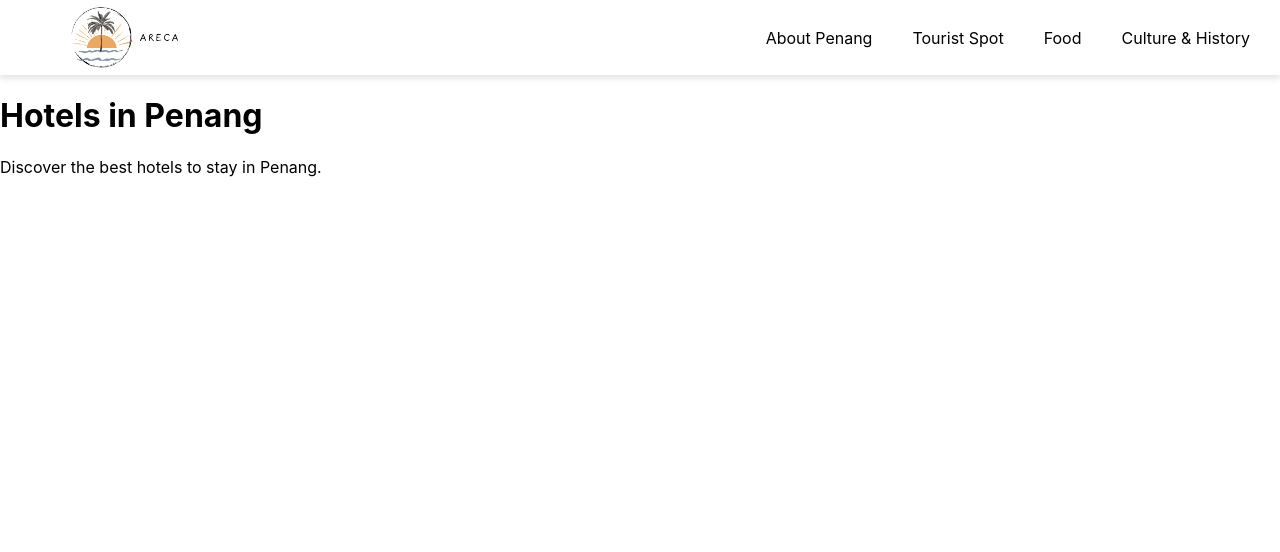
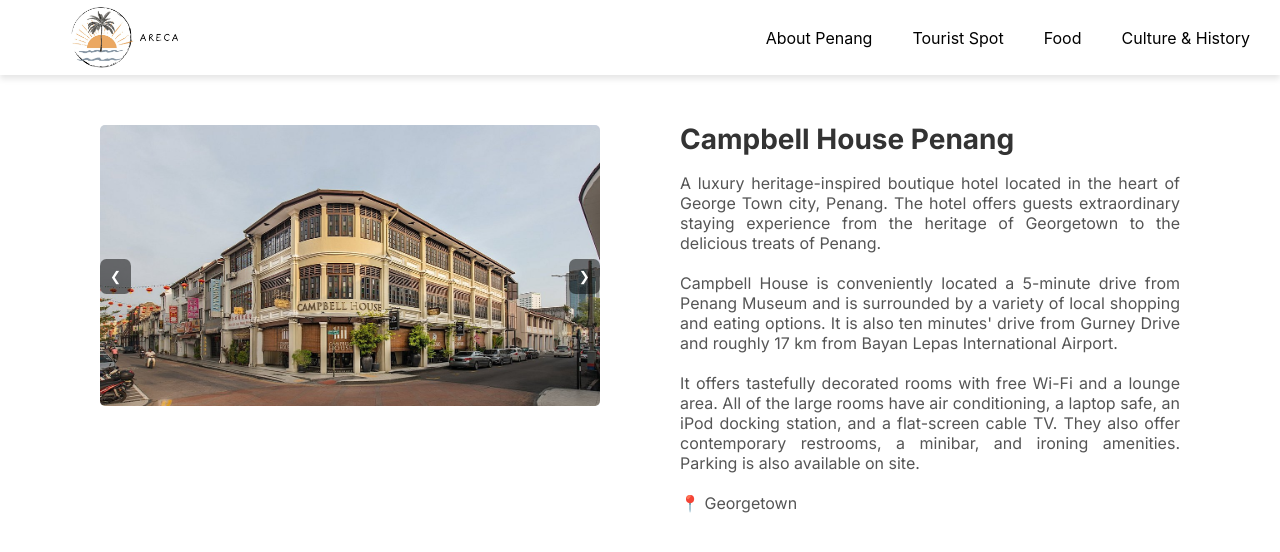
Before and after one commit to needydevil/Penang, a React (Create React App) app: page /hotels in a window 1280 px wide. Shown: the top 552 px of the page. Built offline with nearby package versions, Linux system fonts and the light colour scheme.

Commit message:
ADD ImageCarousel2 as a new component, ADJUSTing about-page carousel function, ADDing hotel page Campbell House content

```diff
--- /dev/null
+++ b/src/components/ImageCarousel2.css
@@ -0,0 +1,37 @@
+.carousel-container {
+    position: relative;
+    /* Makes the container the reference point for absolute positioning */
+    display: inline-block;
+    /* Ensures the container wraps the image and buttons */
+}
+
+.carousel-container img {
+    display: block;
+    max-width: 100%;
+    height: auto;
+}
+
+.carousel-button {
+    position: absolute;
+    top: 50%;
+    transform: translateY(-20%);
+    background-color: rgba(0, 0, 0, 0.5);
+    color: white;
+    border: none;
+    border-radius: 20%;
+    padding: 10px;
+    cursor: pointer;
+    z-index: 2;
+}
+
+.carousel-button.prev {
+    left: 0px;
+}
+
+.carousel-button.next {
+    right: 0px;
+}
+
+.carousel-button:hover {
+    background-color: rgba(0, 0, 0, 0.7);
+}
--- /dev/null
+++ b/src/components/ImageCarousel2.js
@@ -0,0 +1,36 @@
+//without image caption
+import React, { useState } from 'react';
+import './ImageCarousel2.css';
+
+const ImageCarousel2 = ({ images }) => {
+    const [currentIndex, setCurrentIndex] = useState(0);
+
+    const prevImage = () => {
+        setCurrentIndex((prevIndex) =>
+            prevIndex === 0 ? images.length - 1 : prevIndex - 1
+        );
+    };
+
+    const nextImage = () => {
+        setCurrentIndex((prevIndex) =>
+            prevIndex === images.length - 1 ? 0 : prevIndex + 1
+        );
+    };
+
+    return (
+        <div className="carousel-container">
+            <img
+                src={images[currentIndex].src}
+                alt={images[currentIndex].alt}
+            />
+            <button className="carousel-button prev" onClick={prevImage}>
+                &#10094;
+            </button>
+            <button className="carousel-button next" onClick={nextImage}>
+                &#10095;
+            </button>
+        </div>
+    );
+};
+
+export default ImageCarousel2;
--- a/src/pages/About.css
+++ b/src/pages/About.css
@@ -86,28 +86,3 @@
     margin: 60px auto;
     max-width: 1200px;
 }
-
-.carousel-button {
-    position: absolute;
-    top: 50%;
-    transform: translateY(5%);
-    background-color: rgba(0, 0, 0, 0.5);
-    color: white;
-    border: none;
-    border-radius: 20%;
-    padding: 10px;
-    cursor: pointer;
-    z-index: 2;
-}
-
-.carousel-button.prev {
-    left: 30px;
-}
-
-.carousel-button.next {
-    right: 30px;
-}
-
-.carousel-button:hover {
-    background-color: rgba(0, 0, 0, 0.7);
-}
--- a/src/pages/About.js
+++ b/src/pages/About.js
@@ -1,51 +1,20 @@
-import React, { useState } from 'react';
+import React from 'react';
 import './About.css';
+import ImageCarousel2 from '../components/ImageCarousel2';
 
 const About = () => {
-    // State for the carousel in the HOTELS section
-    const [hotelIndex, setHotelIndex] = useState(0);
-
-    // State for the carousel in the TRANSPORTATION section
-    const [transportIndex, setTransportIndex] = useState(0);
-
     // Arrays of images for each section
     const hotelImages = [
-        "/hotel1.png",
-        "/hotel2.png",
-        "/hotel3.png",
+        { src: "/hotel1.png", alt: "Hotel Example 1" },
+        { src: "/hotel2.png", alt: "Hotel Example 2" },
+        { src: "/hotel3.png", alt: "Hotel Example 3" },
     ];
 
     const transportImages = [
-        "/transport1.png",
-        "/transport2.png",
-        "/transport3.png",
+        { src: "/transport1.png", alt: "Transportation Example 1" },
+        { src: "/transport2.png", alt: "Transportation Example 2" },
+        { src: "/transport3.png", alt: "Transportation Example 3" },
     ];
-
-    // Functions for the HOTELS section
-    const prevHotelImage = () => {
-        setHotelIndex((prevIndex) =>
-            prevIndex === 0 ? hotelImages.length - 1 : prevIndex - 1
-        );
-    };
-
-    const nextHotelImage = () => {
-        setHotelIndex((prevIndex) =>
-            prevIndex === hotelImages.length - 1 ? 0 : prevIndex + 1
-        );
-    };
-
-    // Functions for the TRANSPORTATION section
-    const prevTransportImage = () => {
-        setTransportIndex((prevIndex) =>
-            prevIndex === 0 ? transportImages.length - 1 : prevIndex - 1
-        );
-    };
-
-    const nextTransportImage = () => {
-        setTransportIndex((prevIndex) =>
-            prevIndex === transportImages.length - 1 ? 0 : prevIndex + 1
-        );
-    };
 
     return (
         <div className="about-penang-page">
@@ -73,21 +42,7 @@ const About = () => {
                     <span className="line"></span>
                 </div>
 
-                <div className='section-image'>
-                    <img
-                        src={hotelImages[hotelIndex]}
-                        alt={`Hotel Example ${hotelIndex + 1}`}
-                    />
-                </div>
-
-                <div className="carousel">
-                    <button className="carousel-button prev" onClick={prevHotelImage}>
-                        &#10094;
-                    </button>
-                    <button className="carousel-button next" onClick={nextHotelImage}>
-                        &#10095;
-                    </button>
-                </div>
+                <ImageCarousel2 images={hotelImages} />
 
                 <div className="view-more-button-container">
                     <button className="view-more-button">
@@ -108,21 +63,7 @@ const About = () => {
                     <span className="line"></span>
                 </div>
 
-                <div className='section-image'>
-                    <img
-                        src={transportImages[transportIndex]}
-                        alt={`Transportation Example ${transportIndex + 1}`}
-                    />
-                </div>
-
-                <div className="carousel">
-                    <button className="carousel-button prev" onClick={prevTransportImage}>
-                        &#10094;
-                    </button>
-                    <button className="carousel-button next" onClick={nextTransportImage}>
-                        &#10095;
-                    </button>
-                </div>
+                <ImageCarousel2 images={transportImages} />
 
                 <div className="view-more-button-container">
                     <button className="view-more-button">
--- /dev/null
+++ b/src/pages/Hotels.css
@@ -0,0 +1,43 @@
+.hotel-page-section {
+    display: flex;
+    /* Enables Flexbox layout */
+    align-items: flex-start;
+    /* Aligns items vertically */
+    gap: 80px;
+    /* Adds space between the image and text */
+    margin: 50px 100px;
+    max-width: 1500px;
+}
+
+.hotel-image img {
+    width: 500px;
+    height: auto;
+    object-fit: cover;
+    border-radius: 5px;
+}
+
+.hotel-description {
+    flex: 1;
+    font-family: 'Inter', Arial, sans-serif;
+    text-align: left;
+    color: #333;
+    max-width: 900px;
+}
+
+.hotel-description h1 {
+    margin: 0;
+    /* Removes unnecessary margin */
+    font-size: 28px;
+    /* Adjust font size */
+    line-height: 1;
+    /* Reduces extra line height */
+}
+
+.hotel-description p {
+    margin-top: 20px;
+    /* Adds some space below the heading */
+    font-size: 16px;
+    /* Adjust font size */
+    color: #555;
+    text-align: justify;
+}
--- a/src/pages/Hotels.js
+++ b/src/pages/Hotels.js
@@ -1,10 +1,34 @@
 import React from 'react';
+import ImageCarousel2 from '../components/ImageCarousel2';
+import './Hotels.css';
 
 const Hotels = () => {
+    const campbellImages = [
+        { src: '/campbellHouse1.png', alt: 'Campbell House Penang 1' },
+        { src: '/campbellHouse2.png', alt: 'Campbell House Penang 2' },
+        { src: '/campbellHouse3.png', alt: 'Campbell House Penang 3' }
+    ];
+
     return (
-        <div>
-            <h1>Hotels in Penang</h1>
-            <p>Discover the best hotels to stay in Penang.</p>
+        <div className='hotel-page'>
+            <div className='hotel-page-section'>
+                <div className='hotel-image'>
+                    <ImageCarousel2 images={campbellImages} />
+                </div>
+                <div className='hotel-description'>
+                    <h1>Campbell House Penang</h1>
+                    <p>
+                        A luxury heritage-inspired boutique hotel located in the heart of George Town city, Penang. The hotel offers guests extraordinary staying experience from the heritage of Georgetown to the delicious treats of Penang.
+                    </p>
+                    <p>
+                        Campbell House is conveniently located a 5-minute drive from Penang Museum and is surrounded by a variety of local shopping and eating options. It is also ten minutes' drive from Gurney Drive and roughly 17 km from Bayan Lepas International Airport.
+                    </p>
+                    <p>
+                        It offers tastefully decorated rooms with free Wi-Fi and a lounge area. All of the large rooms have air conditioning, a laptop safe, an iPod docking station, and a flat-screen cable TV. They also offer contemporary restrooms, a minibar, and ironing amenities. Parking is also available on site.
+                    </p>
+                    <p>📍 Georgetown</p>
+                </div>
+            </div>
         </div>
     );
 };
```
Also changed, not shown: public/campbellHouse1.png (added).
